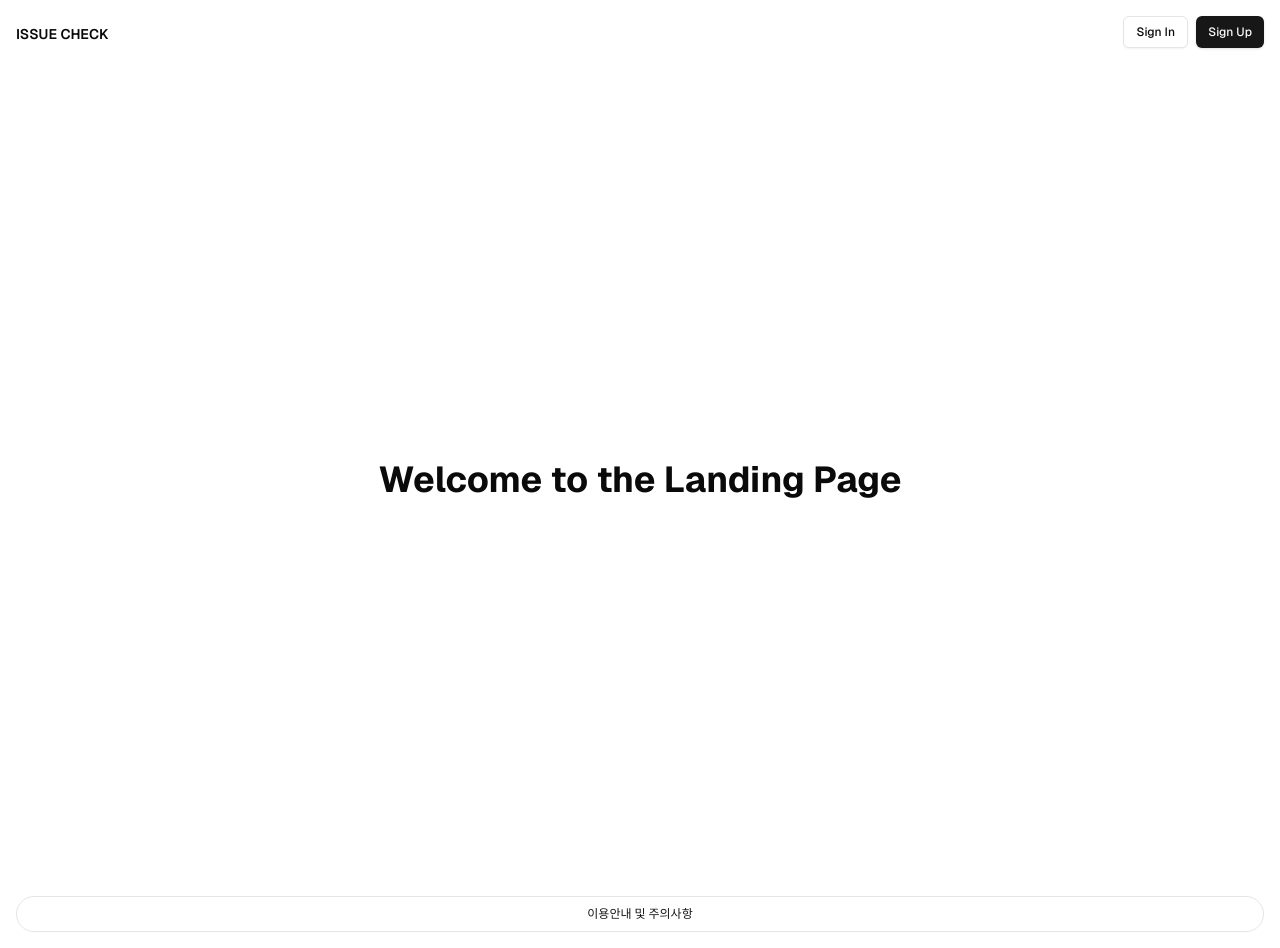
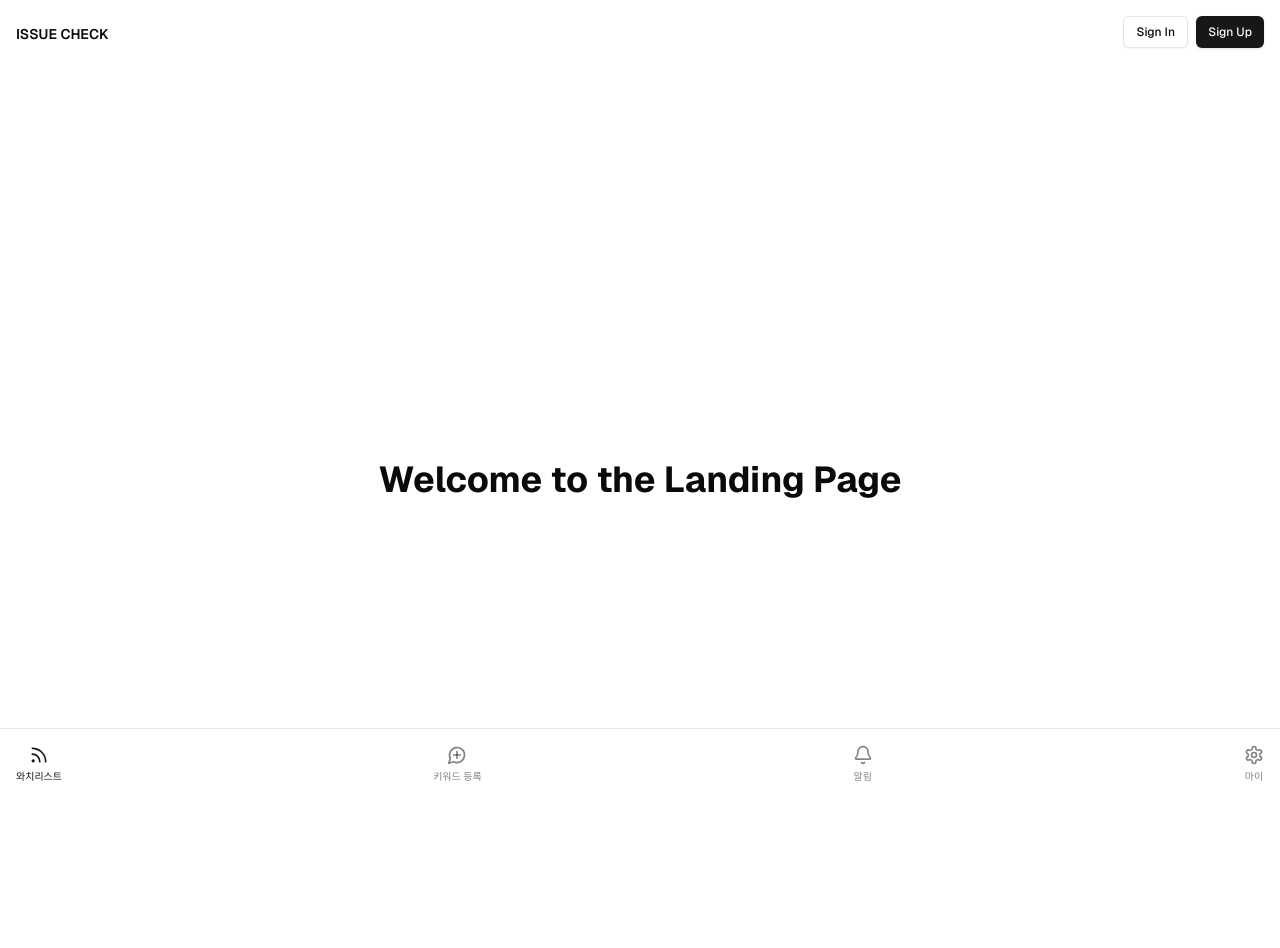
Before and after one commit to jxx-mx/jxxmx, a Next.js app: page / in a window 1280 px wide. After the commit the page ends 880 px from the top, so only its background shows below. Built offline with nearby package versions, Linux system fonts and the light colour scheme; no server answers.

Commit message:
feat: navigation

```diff
--- a/app/_actions/index.ts
+++ b/app/_actions/index.ts
@@ -88,6 +88,7 @@ export async function fetchHeadlineNews(): Promise<NewsResponse> {
   const news = await client.topHeadlines({
     lang: "en",
     country: "us",
+    category: "business",
     in: "title",
     from: date.toISOString().split("T")[0],
     to: date.toISOString().split("T")[0],
@@ -124,6 +125,16 @@ const dummyWatchList = [
     keyword: "google",
     createdAt: new Date().toISOString(),
   },
+  {
+    id: "4",
+    keyword: "meta",
+    createdAt: new Date().toISOString(),
+  },
+  {
+    id: "5",
+    keyword: "amazon",
+    createdAt: new Date().toISOString(),
+  },
 ];
 
 export async function deleteKeyword(id: string) {
--- a/app/layout.tsx
+++ b/app/layout.tsx
@@ -3,8 +3,8 @@ import { Geist } from "next/font/google";
 import { ThemeProvider } from "next-themes";
 import "../style/globals.css";
 import { ClerkProvider } from "@clerk/nextjs";
-import { Nav } from "@/components/nav";
-import { Footer } from "@/components/footer";
+import { TopHeader } from "@/components/top-header";
+import { Navigation } from "@/components/navigation";
 
 const defaultUrl = process.env.VERCEL_URL
   ? `https://${process.env.VERCEL_URL}`
@@ -37,11 +37,9 @@ export default function RootLayout({
             enableSystem
             disableTransitionOnChange
           >
-            <Nav />
-            <div className="max-w-7xl mx-auto px-4">
-              {children}
-              <Footer />
-            </div>
+            <TopHeader />
+            <div className="max-w-7xl mx-auto px-4">{children}</div>
+            <Navigation />
           </ThemeProvider>
         </body>
       </html>
--- a/components/main.tsx
+++ b/components/main.tsx
@@ -28,6 +28,14 @@ export type NewsResponse = {
 export default async function Main() {
   return (
     <div className="container mx-auto">
+      <p className="text-sm font-medium text-foreground/50 mb-6">
+        {new Date().toLocaleDateString("ko-KR", {
+          year: "numeric",
+          month: "long",
+          day: "numeric",
+        })}
+      </p>
+
       <Suspense fallback={<TopHeadlineNewsCarouselSkeleton />}>
         <TopHeadlineNewsCarousel />
       </Suspense>
--- /dev/null
+++ b/components/navigation.tsx
@@ -0,0 +1,52 @@
+"use client";
+
+import Link from "next/link";
+import { Bell, MessageCirclePlus, Rss, Settings } from "lucide-react";
+import { usePathname } from "next/navigation";
+
+const navigation = [
+  {
+    href: "/",
+    icon: Rss,
+    label: "와치리스트",
+  },
+  {
+    href: "/register",
+    icon: MessageCirclePlus,
+    label: "키워드 등록",
+  },
+  {
+    href: "/notification",
+    icon: Bell,
+    label: "알림",
+  },
+  {
+    href: "/settings",
+    icon: Settings,
+    label: "마이",
+  },
+];
+
+export function Navigation() {
+  const pathname = usePathname();
+
+  return (
+    <div className="fixed bottom-0 left-0 right-0 bg-background/50 backdrop-blur-sm border-t border-foreground/10 z-50">
+      <div className="flex justify-between">
+        {navigation.map((item, index) => (
+          <Link href={item.href} key={index}>
+            <button
+              type="button"
+              className={`p-4 flex flex-col items-center gap-1 ${
+                pathname === item.href ? "text-primary" : "text-foreground/50"
+              }`}
+            >
+              <item.icon size={20} />
+              <p className="text-[10px]">{item.label}</p>
+            </button>
+          </Link>
+        ))}
+      </div>
+    </div>
+  );
+}
--- a/components/footer.tsx
+++ b/components/terms-of-service.tsx
@@ -7,7 +7,7 @@ import {
 import { Button } from "@/components/button";
 import ThemeSwitcher from "./theme-switcher";
 
-export function Footer() {
+export function TermsOfService() {
   return (
     <Drawer>
       <DrawerTrigger asChild className="my-4">
--- a/components/nav.tsx
+++ b/components/top-header.tsx
@@ -8,7 +8,7 @@ import {
 import { Button } from "./ui/button";
 import Link from "next/link";
 
-export async function Nav() {
+export async function TopHeader() {
   return (
     <header className="mb-4">
       <div className="flex justify-between items-center max-w-7xl mx-auto p-4">
--- a/components/top-headline-news-carousel.tsx
+++ b/components/top-headline-news-carousel.tsx
@@ -17,8 +17,8 @@ export async function TopHeadlineNewsCarousel() {
   const headlineNews = await fetchHeadlineNews();
 
   return (
-    <div className="relative">
-      <div className="flex gap-4 overflow-x-auto pb-4 snap-x snap-mandatory">
+    <div className="relative mb-6">
+      <div className="flex gap-4 overflow-x-auto snap-x snap-mandatory">
         {headlineNews.articles?.map((article, index) => (
           <div
             key={index}
@@ -60,8 +60,8 @@ export async function TopHeadlineNewsCarousel() {
 
 export function TopHeadlineNewsCarouselSkeleton() {
   return (
-    <div className="relative">
-      <div className="flex gap-4 overflow-x-auto pb-4 snap-x snap-mandatory">
+    <div className="relative mb-6">
+      <div className="flex gap-4 overflow-x-auto snap-x snap-mandatory">
         {Array.from({ length: 5 }).map((_, index) => (
           <Skeleton
             key={index}
--- a/components/watch-list-item.tsx
+++ b/components/watch-list-item.tsx
@@ -4,14 +4,16 @@ import { Star } from "lucide-react";
 import { deleteKeyword } from "@/app/_actions";
 
 export function WatchListItem({
+  type,
   item,
 }: {
+  type: "fill" | "outline";
   item: { id: string; keyword: string; createdAt: string };
 }) {
   return (
     <li className="flex items-center justify-between w-full pb-4">
       <div className="flex items-center gap-2">
-        <div className="w-8 h-8 bg-secondary/50 rounded-full flex items-center justify-center text-sm font-medium border border-foreground/50">
+        <div className="w-9 h-9 bg-secondary/50 rounded-full flex items-center justify-center text-sm font-medium border border-foreground/50">
           {item.keyword.slice(0, 1).toUpperCase()}
         </div>
         <div>
@@ -23,7 +25,11 @@ export function WatchListItem({
       </div>
       <div>
         <button className="p-1" onClick={() => deleteKeyword(item.id)}>
-          <Star fill="currentColor" className="w-4 h-4" />
+          {type === "fill" ? (
+            <Star fill="currentColor" className="w-4 h-4" />
+          ) : (
+            <Star className="w-4 h-4" />
+          )}
         </button>
       </div>
     </li>
--- a/components/watch-list.tsx
+++ b/components/watch-list.tsx
@@ -1,14 +1,14 @@
 import { fetchWatchList } from "@/app/_actions";
-import { Button } from "@/components/button";
 import { Skeleton } from "@/components/ui/skeleton";
 import { WatchListItem } from "@/components/watch-list-item";
+import { Button } from "./button";
 import { Plus } from "lucide-react";
 
 export async function WatchList() {
   const watchList = await fetchWatchList();
 
   return (
-    <div className="mt-8">
+    <div>
       <p className="text-xs mb-4 font-semibold text-foreground">와치리스트</p>
       <ul>
         {watchList.length === 0 && (
@@ -26,12 +26,12 @@ export async function WatchList() {
           </div>
         )}
         {watchList.map((item) => (
-          <WatchListItem key={item.id} item={item} />
+          <WatchListItem key={item.id} type="fill" item={item} />
         ))}
         {watchList.length >= 1 && (
           <li>
             <button className="flex items-center gap-2">
-              <div className="w-8 h-8 bg-secondary/30 rounded-full flex items-center justify-center text-sm font-medium border border-dashed border-foreground/30">
+              <div className="w-9 h-9 bg-secondary/30 rounded-full flex items-center justify-center text-sm font-medium border border-dashed border-foreground/30">
                 <Plus className="w-4 h-4 text-foreground/30" />
               </div>
               <p className="text-xs font-semibold text-foreground/30">추가</p>
@@ -45,16 +45,16 @@ export async function WatchList() {
 
 export function WatchListSkeleton() {
   return (
-    <div className="mt-8">
+    <div>
       <p className="text-xs mb-4 font-semibold text-foreground">와치리스트</p>
       <ul>
-        {Array.from({ length: 3 }).map((_, index) => (
+        {Array.from({ length: 5 }).map((_, index) => (
           <li
             key={index}
             className="flex items-center justify-between w-full pb-4"
           >
             <div className="flex items-center gap-2">
-              <Skeleton className="w-8 h-8 rounded-full" />
+              <Skeleton className="w-9 h-9 rounded-full" />
               <Skeleton
                 className={`h-4 ${
                   index === 0
```
